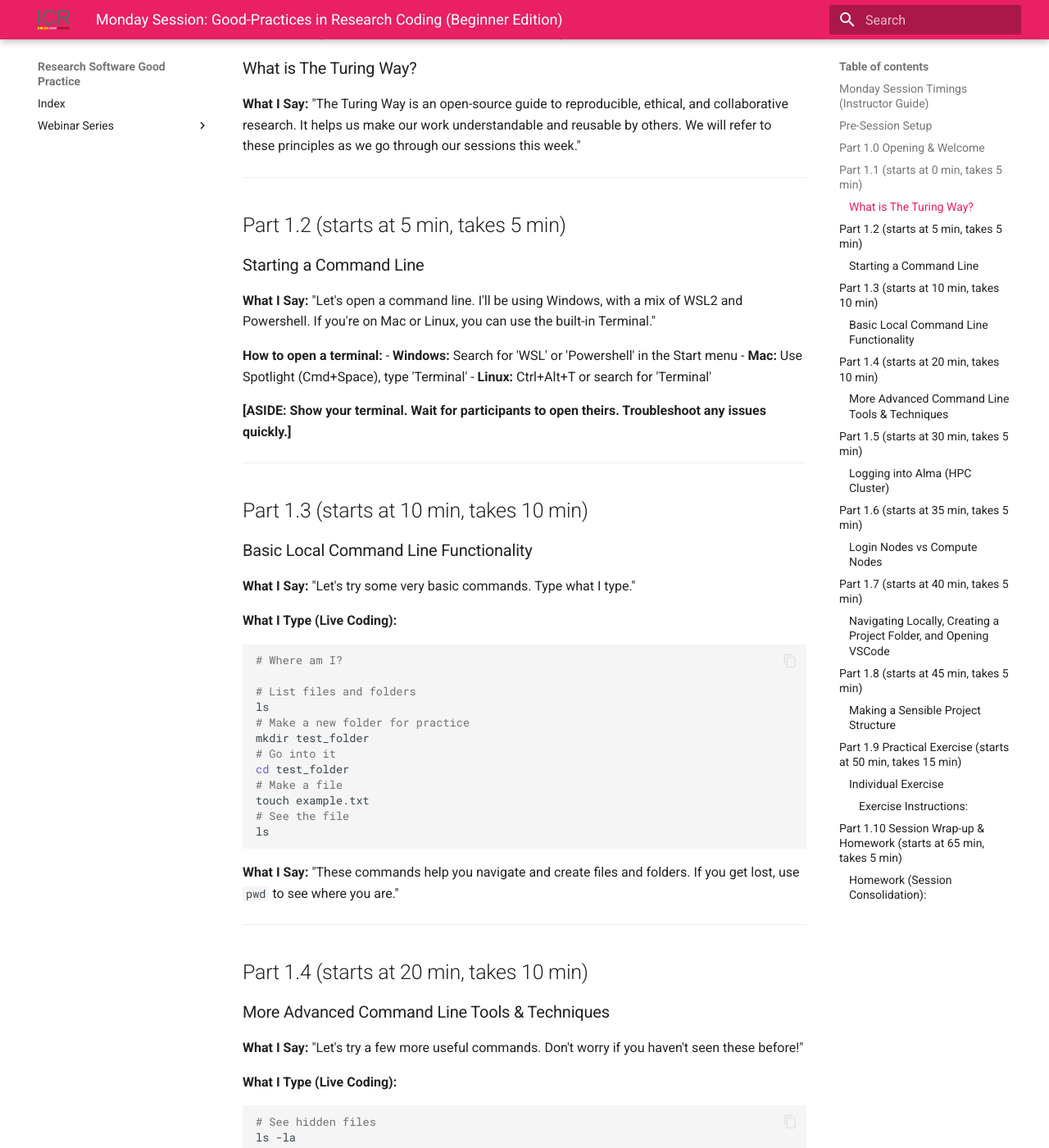
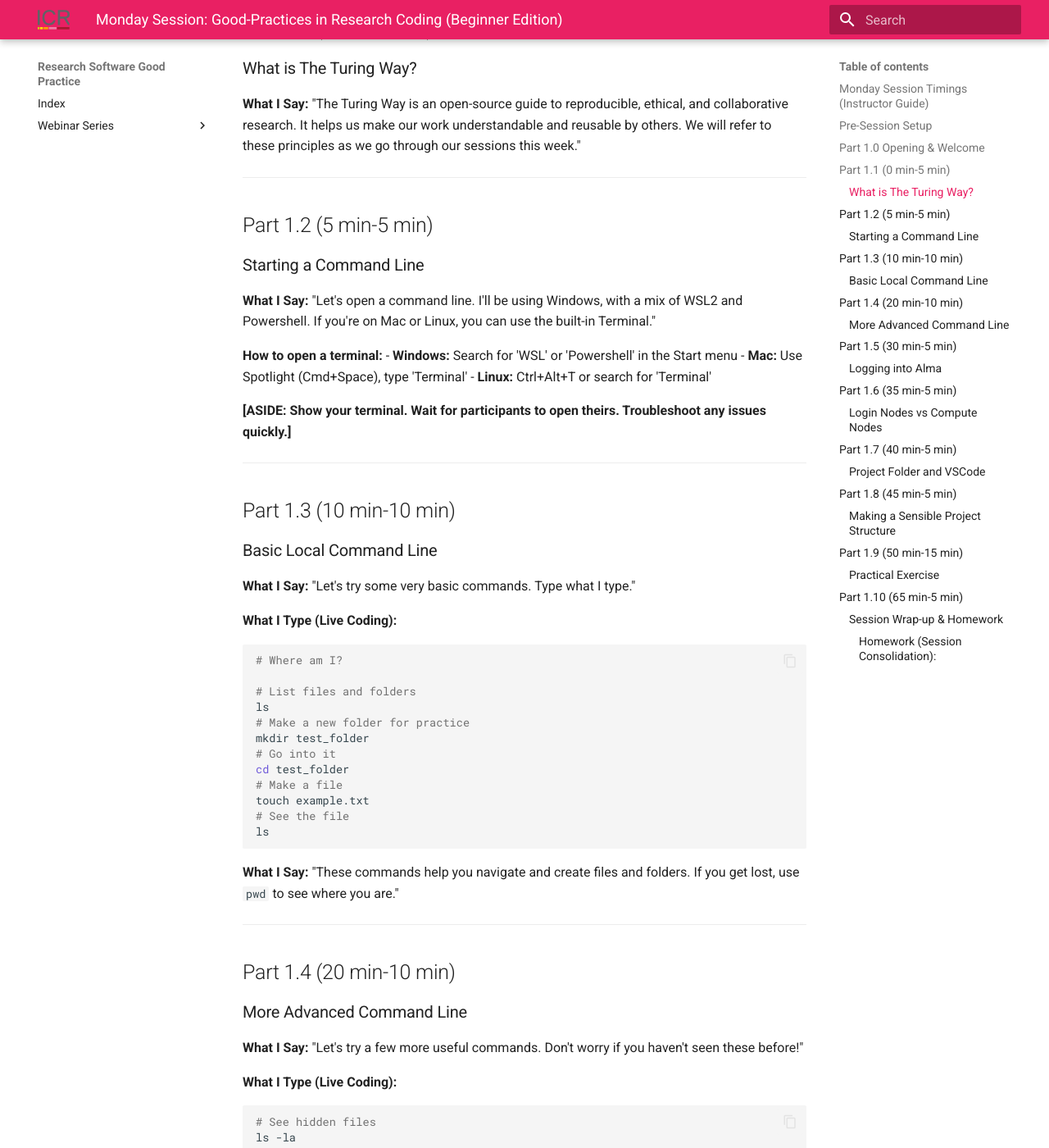
Before and after one commit to ICR-SC/good-practice, an MkDocs documentation site: the page built from docs/good/instructor/monday.md, in a window 1280 px wide and 1400 px high, scrolled down 1356 px. Shown: the whole window at 82% size. Built offline with MkDocs 1.6.1 and Material for MkDocs 9.7.7, drawn with Linux system fonts in a browser that asks for light colours; some of the changed text lies outside the part shown.

Commit message:
more headers

```diff
--- a/docs/good/instructor/monday.md
+++ b/docs/good/instructor/monday.md
@@ -32,7 +32,7 @@
 
 ---
 
-## Part 1.1 (starts at 0 min, takes 5 min)
+## Part 1.1 (0 min-5 min)
 ### What is The Turing Way?
 
 **What I Say:**
@@ -40,7 +40,7 @@
 
 ---
 
-## Part 1.2 (starts at 5 min, takes 5 min)
+## Part 1.2 (5 min-5 min)
 ### Starting a Command Line
 
 **What I Say:**
@@ -55,8 +55,8 @@
 
 ---
 
-## Part 1.3 (starts at 10 min, takes 10 min)
-### Basic Local Command Line Functionality
+## Part 1.3 (10 min-10 min)
+### Basic Local Command Line
 
 **What I Say:**
 "Let's try some very basic commands. Type what I type."
@@ -82,8 +82,8 @@ ls
 
 ---
 
-## Part 1.4 (starts at 20 min, takes 10 min)
-### More Advanced Command Line Tools & Techniques
+## Part 1.4 (20 min-10 min)
+### More Advanced Command Line
 
 **What I Say:**
 "Let's try a few more useful commands. Don't worry if you haven't seen these before!"
@@ -104,8 +104,8 @@ cd ..
 
 ---
 
-## Part 1.5 (starts at 30 min, takes 5 min)
-### Logging into Alma (HPC Cluster)
+## Part 1.5 (30 min-5 min)
+### Logging into Alma
 
 **What I Say:**
 "Now let's log into our HPC cluster, Alma. This is where we run big analyses."
@@ -120,7 +120,7 @@ ssh <username>@alma.icr.ac.uk
 
 ---
 
-## Part 1.6 (starts at 35 min, takes 5 min)
+## Part 1.6 (35 min-5 min)
 ### Login Nodes vs Compute Nodes
 
 **What I Say:**
@@ -136,8 +136,8 @@ srun --pty -t 12:00:00 --cpus-per-task 1 --mem-per-cpu 4021 --partition interact
 
 ---
 
-## Part 1.7 (starts at 40 min, takes 5 min)
-### Navigating Locally, Creating a Project Folder, and Opening VSCode
+## Part 1.7 (40 min-5 min)
+### Project Folder and VSCode
 
 **What I Say:**
 "Let's go back to our own computer and make a folder for a reproducible project. We'll use VSCode to work in it."
@@ -154,7 +154,7 @@ code .
 
 ---
 
-## Part 1.8 (starts at 45 min, takes 5 min)
+## Part 1.8 (45 min-5 min)
 ### Making a Sensible Project Structure
 
 **What I Say:**
@@ -168,14 +168,15 @@ ls
 
 ---
 
-## Part 1.9 Practical Exercise (starts at 50 min, takes 15 min)
+## Part 1.9 (50 min-15 min)
+### Practical Exercise
 
-### Individual Exercise
+**Individual Exercise**
 
 **What I Say:**
 "Now it's your turn! I want you to practice what we've learned by creating a project structure for your own research."
 
-#### Exercise Instructions:
+**Exercise Instructions:**
 
 **Core Tasks:**
 1. Create a new project directory for your research area
@@ -203,7 +204,8 @@ code .
 
 ---
 
-## Part 1.10 Session Wrap-up & Homework (starts at 65 min, takes 5 min)
+## Part 1.10 (65 min-5 min)
+### Session Wrap-up & Homework
 
 **What I Say:**
 "Great job today! You've learned how to use the command line, log into Alma, and set up a basic project folder. Next time, we'll go deeper into project structure and data sensitivity."
```
